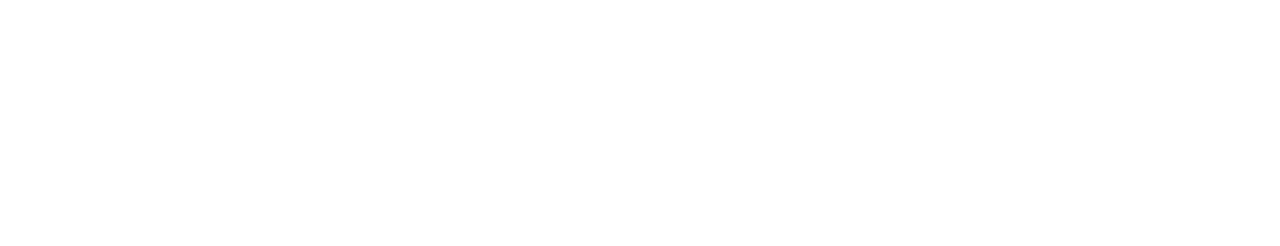
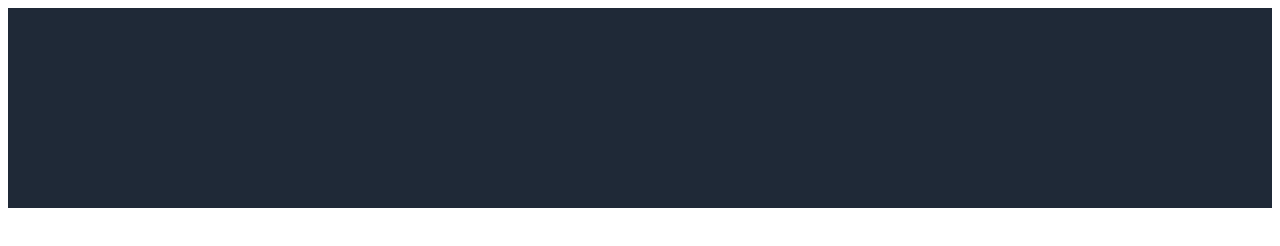
Before and after one commit to ButForceMajeure/landing_page, a plain HTML site: page index.html in a window 1280 px wide. Drawn offline with Linux system fonts and the light colour scheme.

Commit message:
added font and color, need to fix font in html

```diff
--- a/index.html
+++ b/index.html
@@ -4,8 +4,21 @@
     <meta charset="UTF-8">
     <meta name="viewport" content="width=device-width, initial-scale=1.0">
     <title>Document</title>
+    <link rel="stylesheet" href="style.css">
 </head>
 <body>
 
+<div class="header">
+    <div class="hero-text">
+
+
+
+
+    </div>
+</div>
+
+
+
+
 </body>
 </html>
--- /dev/null
+++ b/style.css
@@ -0,0 +1,20 @@
+body {
+    font-family: 'Roboto', sans-serif;
+  }
+
+.header {
+    padding: 100px;
+    text-align: left;
+    background: #1f2937;
+    color: white;
+    font-size: 30px;
+}
+
+.hero-text {
+    font-size: 48px #F9FAF8;
+}
+
+.hero-subtext{
+    font-size: 18px #E5E7EB;
+
+}
```
